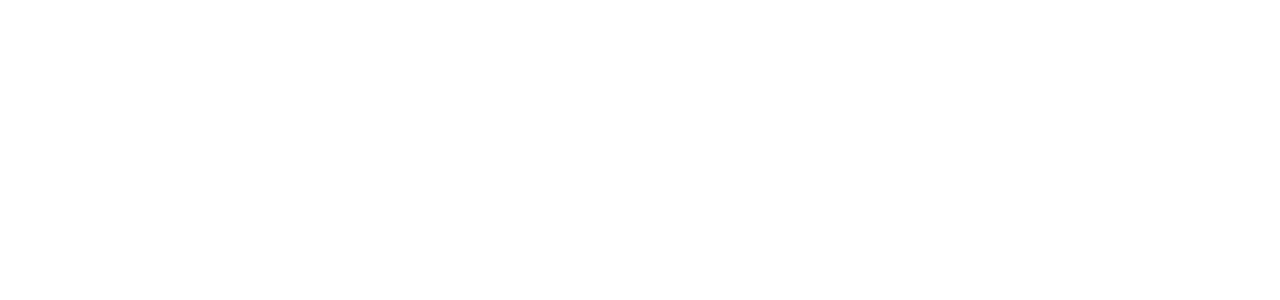
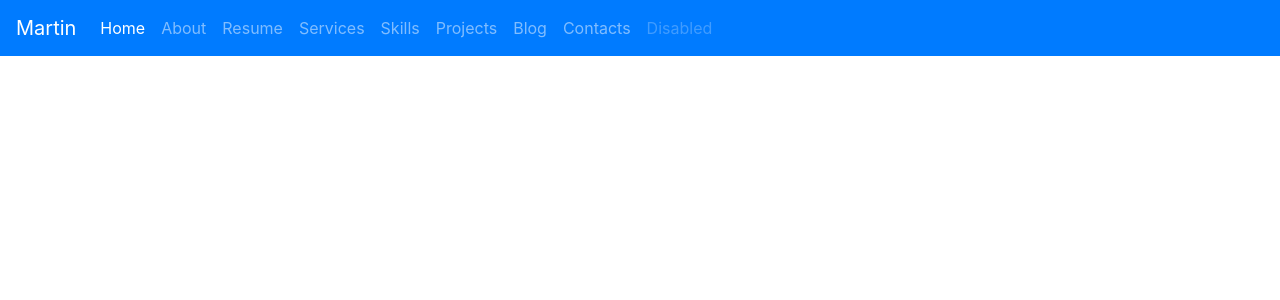
Before and after one commit to Kneatrum/web, a Flask app: page / in a window 1280 px wide. Before the commit the part shown is empty. Shown: the top 300 px of the page. Run offline with Flask 3, Linux system fonts and the light colour scheme; some libraries are stand-ins or nearby versions.

Commit message:
Home page initial design

```diff
--- a/templates/index.html
+++ b/templates/index.html
@@ -3,9 +3,33 @@
 <head>
     <meta charset="UTF-8">
     <meta name="viewport" content="width=device-width, initial-scale=1.0">
-    <title>Document</title>
+    <link rel="stylesheet" href="https://cdn.jsdelivr.net/npm/bootstrap@4.0.0/dist/css/bootstrap.min.css" integrity="sha384-Gn5384xqQ1aoWXA+058RXPxPg6fy4IWvTNh0E263XmFcJlSAwiGgFAW/dAiS6JXm" crossorigin="anonymous">
+    <link rel="stylesheet" type="text/css" href="/static/css/styles.css">
+    <title>Martin Mwiti</title>
 </head>
 <body>
+  <nav class="navbar navbar-expand-lg navbar-dark bg-primary">
+    <a class="navbar-brand" href="#">Martin</a>
+    <button class="navbar-toggler" type="button" data-toggle="collapse" data-target="#navbarNavAltMarkup" aria-controls="navbarNavAltMarkup" aria-expanded="false" aria-label="Toggle navigation">
+      <span class="navbar-toggler-icon"></span>
+    </button>
+    <div class="collapse navbar-collapse" id="navbarNavAltMarkup">
+      <div class="navbar-nav">
+        <a class="nav-item nav-link active" href="#">Home <span class="sr-only">(current)</span></a>
+        <a class="nav-item nav-link" href="#">About</a>
+        <a class="nav-item nav-link" href="#">Resume</a>
+        <a class="nav-item nav-link" href="#">Services</a>
+        <a class="nav-item nav-link" href="#">Skills</a>
+        <a class="nav-item nav-link" href="#">Projects</a>
+        <a class="nav-item nav-link" href="#">Blog</a>
+        <a class="nav-item nav-link" href="#">Contacts</a>
+        <a class="nav-item nav-link disabled" href="#">Disabled</a>
+      </div>
+    </div>
+  </nav>
 
+<script src="https://code.jquery.com/jquery-3.2.1.slim.min.js" integrity="sha384-KJ3o2DKtIkvYIK3UENzmM7KCkRr/rE9/Qpg6aAZGJwFDMVNA/GpGFF93hXpG5KkN" crossorigin="anonymous"></script>
+<script src="https://cdn.jsdelivr.net/npm/popper.js@1.12.9/dist/umd/popper.min.js" integrity="sha384-ApNbgh9B+Y1QKtv3Rn7W3mgPxhU9K/ScQsAP7hUibX39j7fakFPskvXusvfa0b4Q" crossorigin="anonymous"></script>
+<script src="https://cdn.jsdelivr.net/npm/bootstrap@4.0.0/dist/js/bootstrap.min.js" integrity="sha384-JZR6Spejh4U02d8jOt6vLEHfe/JQGiRRSQQxSfFWpi1MquVdAyjUar5+76PVCmYl" crossorigin="anonymous"></script>
 </body>
 </html>
```
